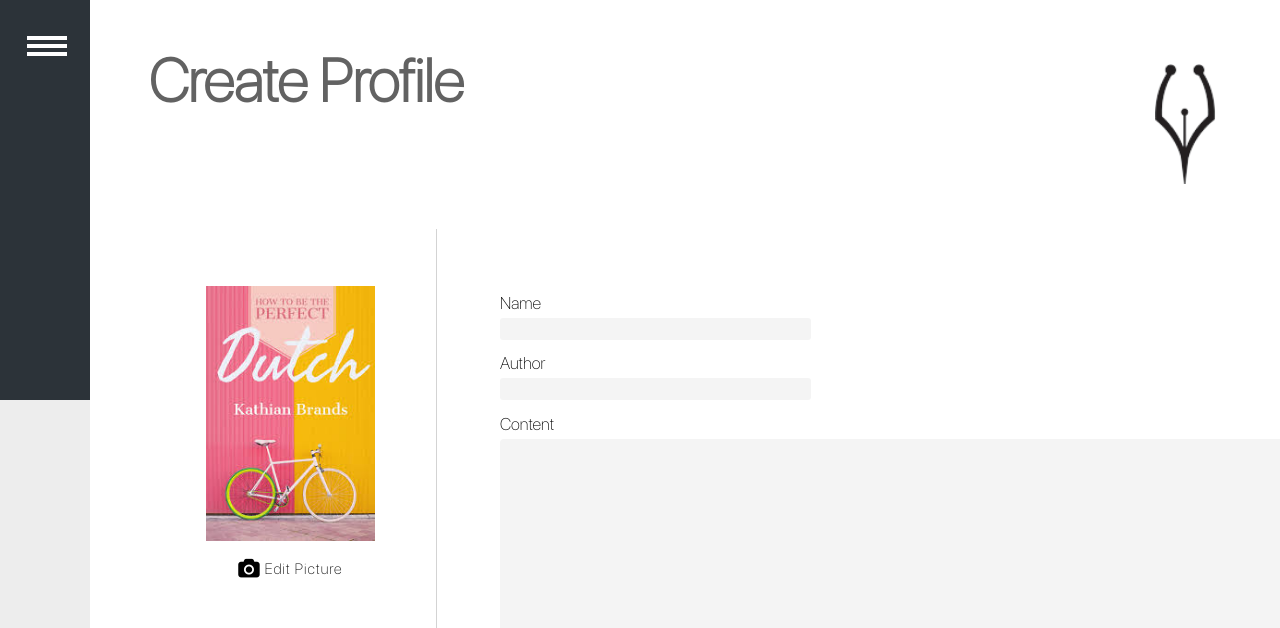
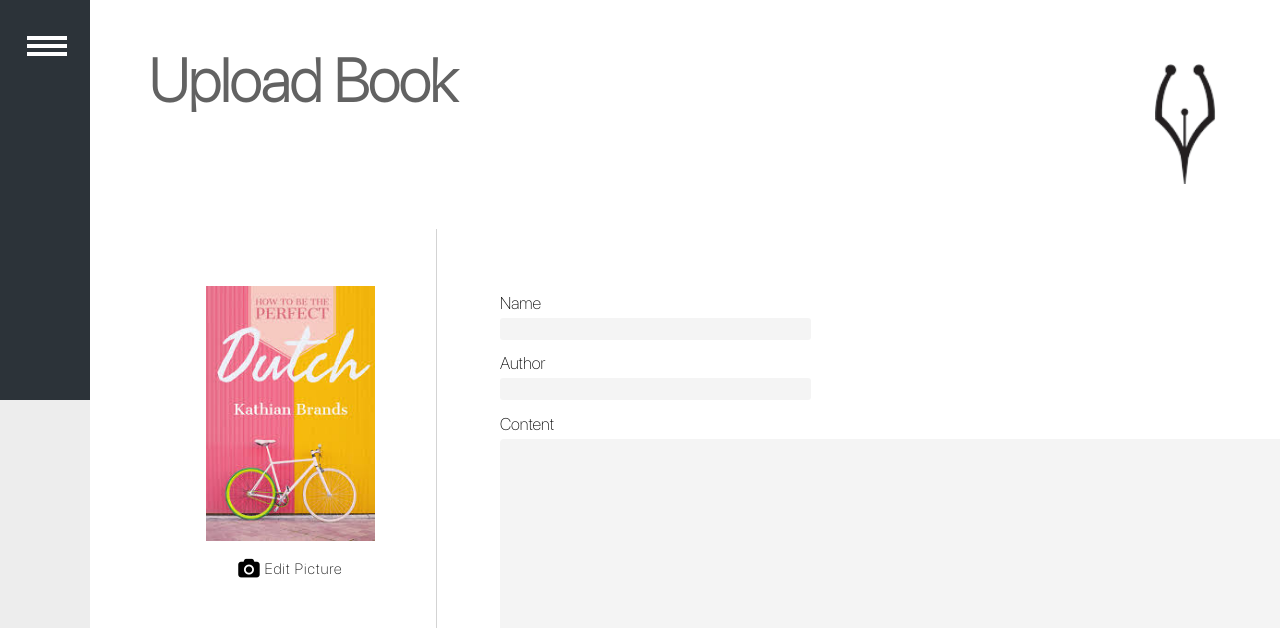
Before and after one commit to Hardik113/authored, a plain HTML site: page client/book-upload.html in a window 1280 px wide. Shown: the top 628 px of the page. Drawn offline with Linux system fonts and the light colour scheme.

Commit message:
book upload

```diff
--- a/client/book-upload.html
+++ b/client/book-upload.html
@@ -39,7 +39,7 @@
     <div class = "main-page">
       <div class = "main-page-content">
         <div class = "header-content">
-          <h1 class = "main-heading">Create Profile</h1>
+          <h1 class = "main-heading">Upload Book</h1>
         </div>
         <div class = "channel-create-content">
           <div class = "image-container">
```
